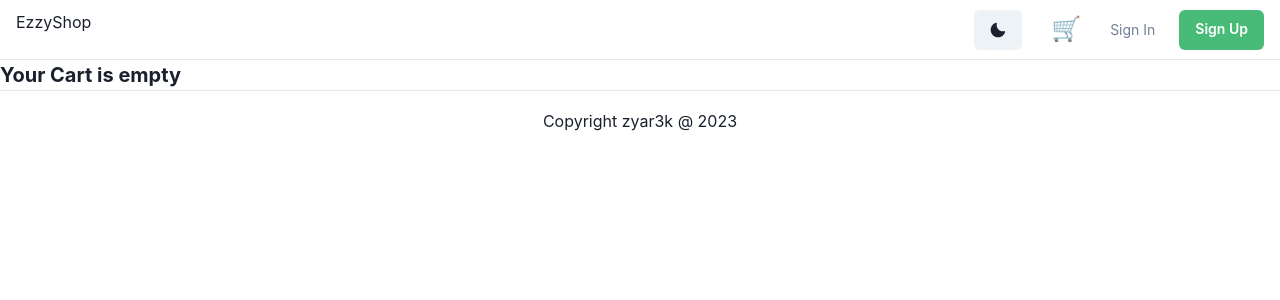
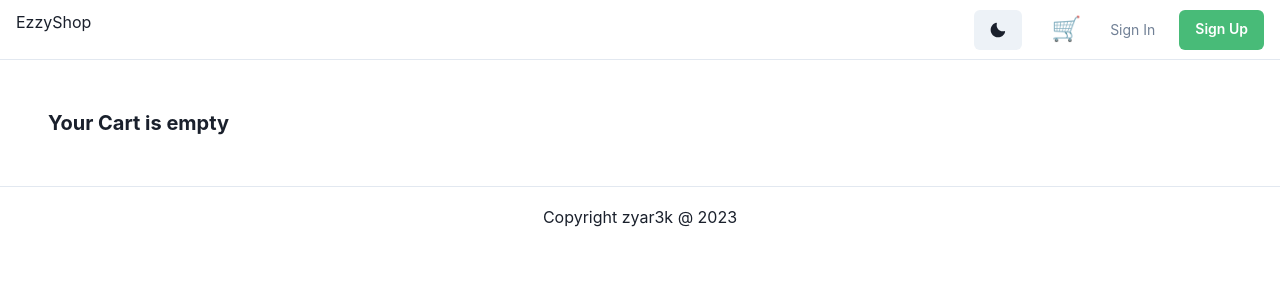
Before and after one commit to Zyar3k/online-shop-23__frontend, a Next.js app: page /cart in a window 1280 px wide. Shown: the top 300 px of the page. Built offline with nearby package versions, Linux system fonts and the light colour scheme.

Commit message:
Add styles to cart

```diff
--- a/pages/cart.js
+++ b/pages/cart.js
@@ -2,22 +2,43 @@
 
 import CartItem from "@/components/CartItem";
 import { CartContext } from "@/context/CartReducer";
-import { Box, Text, Stack } from "@chakra-ui/react";
+import { Box, Text, Stack, Heading, Flex } from "@chakra-ui/react";
 
 const CartPage = () => {
   const { cart } = useContext(CartContext);
   return (
-    <Box>
+    <Box
+      maxW={{ base: "3xl", lg: "7xl" }}
+      max="auto"
+      px={{ base: "4", md: "8", lg: "12" }}
+      py={{ base: "6", md: "8", lg: "12" }}
+    >
       {cart?.length === 0 ? (
         <Text fontSize="xl" fontWeight="bold">
           Your Cart is empty
         </Text>
       ) : (
         <>
-          <Stack>
-            {cart?.length > 0 &&
-              cart.map((item) => <CartItem key={item.id} item={item} />)}
+          <Stack
+            as="section"
+            spacing={{ base: "8", lg: "14" }}
+            direction={{ base: "column", lg: "row" }}
+            align={{ lg: "flex-start" }}
+          >
+            <Stack flex="2" spacing={{ base: "6", lg: "10" }}>
+              <Heading as="h1" size="2xl">
+                Shopping Cart
+              </Heading>
+              <Stack spacing={"6"}>
+                {cart?.length > 0 &&
+                  cart.map((item) => <CartItem key={item.id} item={item} />)}
+              </Stack>
+            </Stack>
           </Stack>
+          <Flex direction="column" align="center" flex="1">
+            {/* TODO */}
+            Order component
+          </Flex>
         </>
       )}
     </Box>
```
